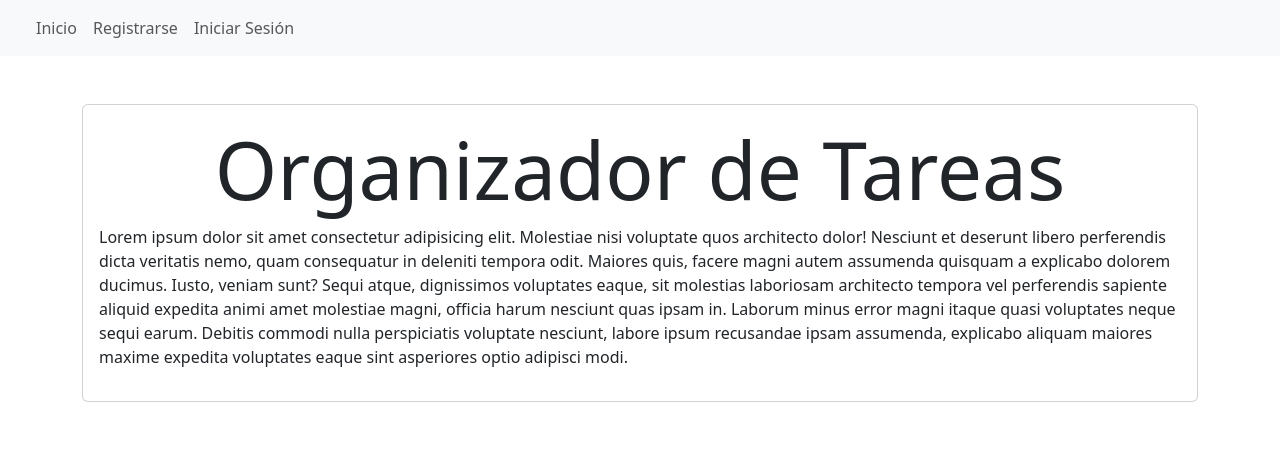
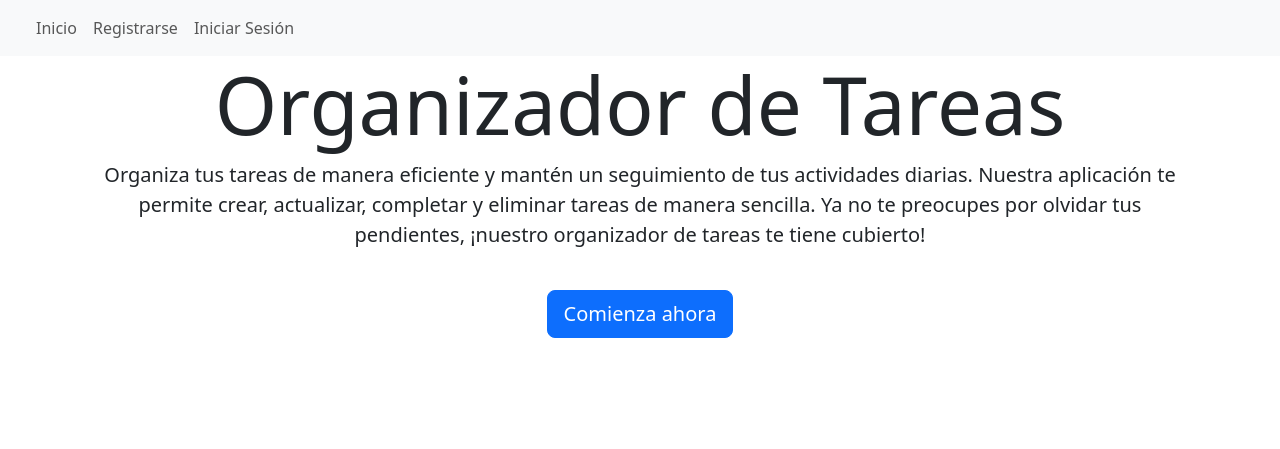
Before and after one commit to jhongarciab/Parcial_1, a Django app: template Proyecto/finanzas/task/templates/home.html in a window 1280 px wide. Shown: the top 449 px of the page. Run offline with Django 3.2, Linux system fonts and the light colour scheme; the template is opened without the code that fills it, so the values that code supplies are empty.

Commit message:
Actualización inicio

```diff
--- a/Proyecto/finanzas/task/templates/home.html
+++ b/Proyecto/finanzas/task/templates/home.html
@@ -1,10 +1,18 @@
 {% extends 'base.html' %}
 
 {% block content %}
-<main class="container py-5">
-    <section class="card card-body">
-        <h1 class="display-1 text-center">Organizador de Tareas</h1>
-        <p>Lorem ipsum dolor sit amet consectetur adipisicing elit. Molestiae nisi voluptate quos architecto dolor! Nesciunt et deserunt libero perferendis dicta veritatis nemo, quam consequatur in deleniti tempora odit. Maiores quis, facere magni autem assumenda quisquam a explicabo dolorem ducimus. Iusto, veniam sunt? Sequi atque, dignissimos voluptates eaque, sit molestias laboriosam architecto tempora vel perferendis sapiente aliquid expedita animi amet molestiae magni, officia harum nesciunt quas ipsam in. Laborum minus error magni itaque quasi voluptates neque sequi earum. Debitis commodi nulla perspiciatis voluptate nesciunt, labore ipsum recusandae ipsam assumenda, explicabo aliquam maiores maxime expedita voluptates eaque sint asperiores optio adipisci modi.</p>
-    </section>
+
+<main class="container">
+    <div class="row">
+        <div class="col-md-12 text-center">
+            <h1 class="display-1">Organizador de Tareas</h1>
+            <p class="lead">Organiza tus tareas de manera eficiente y mantén un seguimiento de tus actividades diarias. Nuestra aplicación te permite crear, actualizar, completar y eliminar tareas de manera sencilla. Ya no te preocupes por olvidar tus pendientes, ¡nuestro organizador de tareas te tiene cubierto!</p>
+            {% if user.is_authenticated %}
+            {% else %}
+            <a href="{% url 'signup' %}" class="btn btn-primary btn-lg mt-4">Comienza ahora</a>
+            {% endif %}
+        </div>
+    </div>
 </main>
+
 {% endblock %}
```
